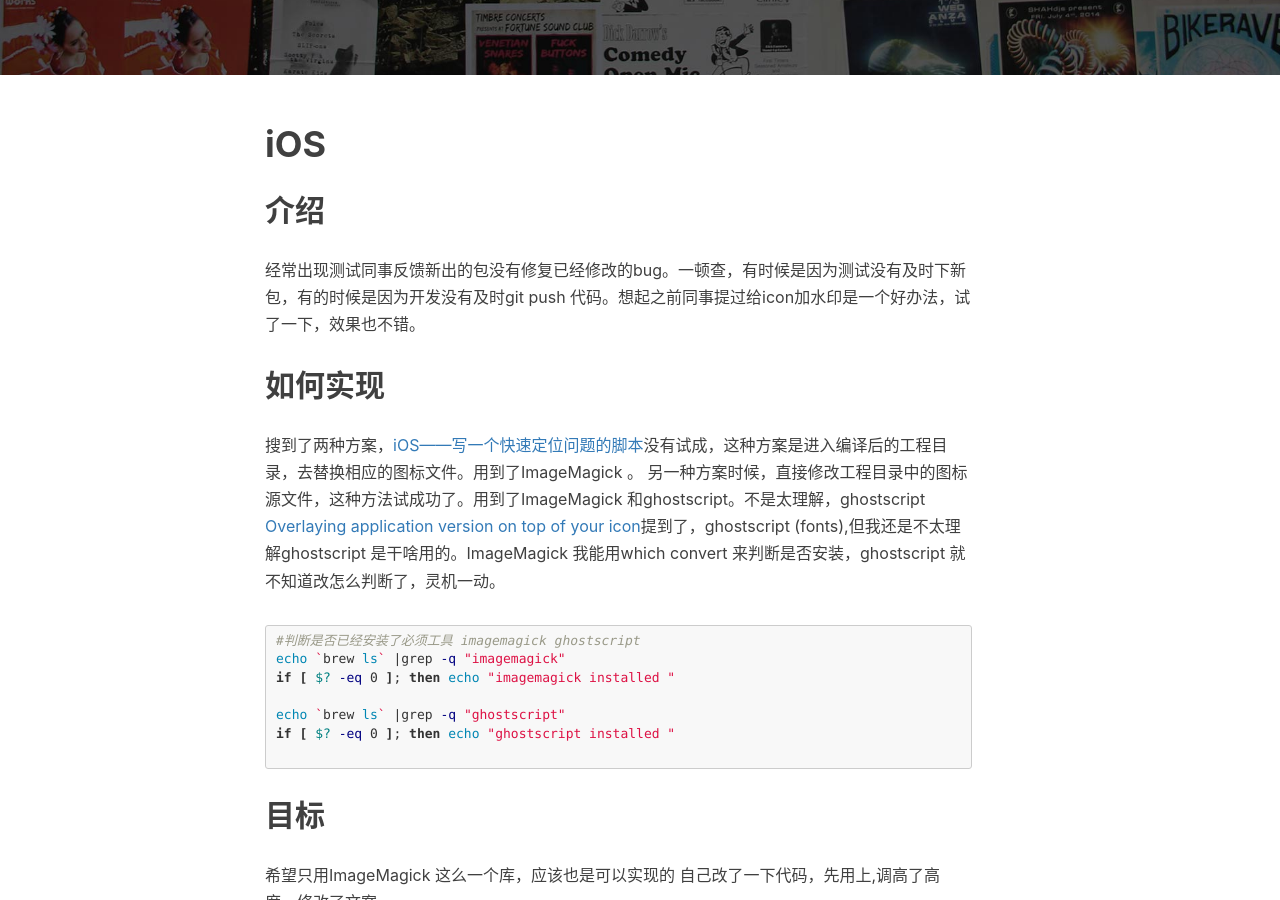
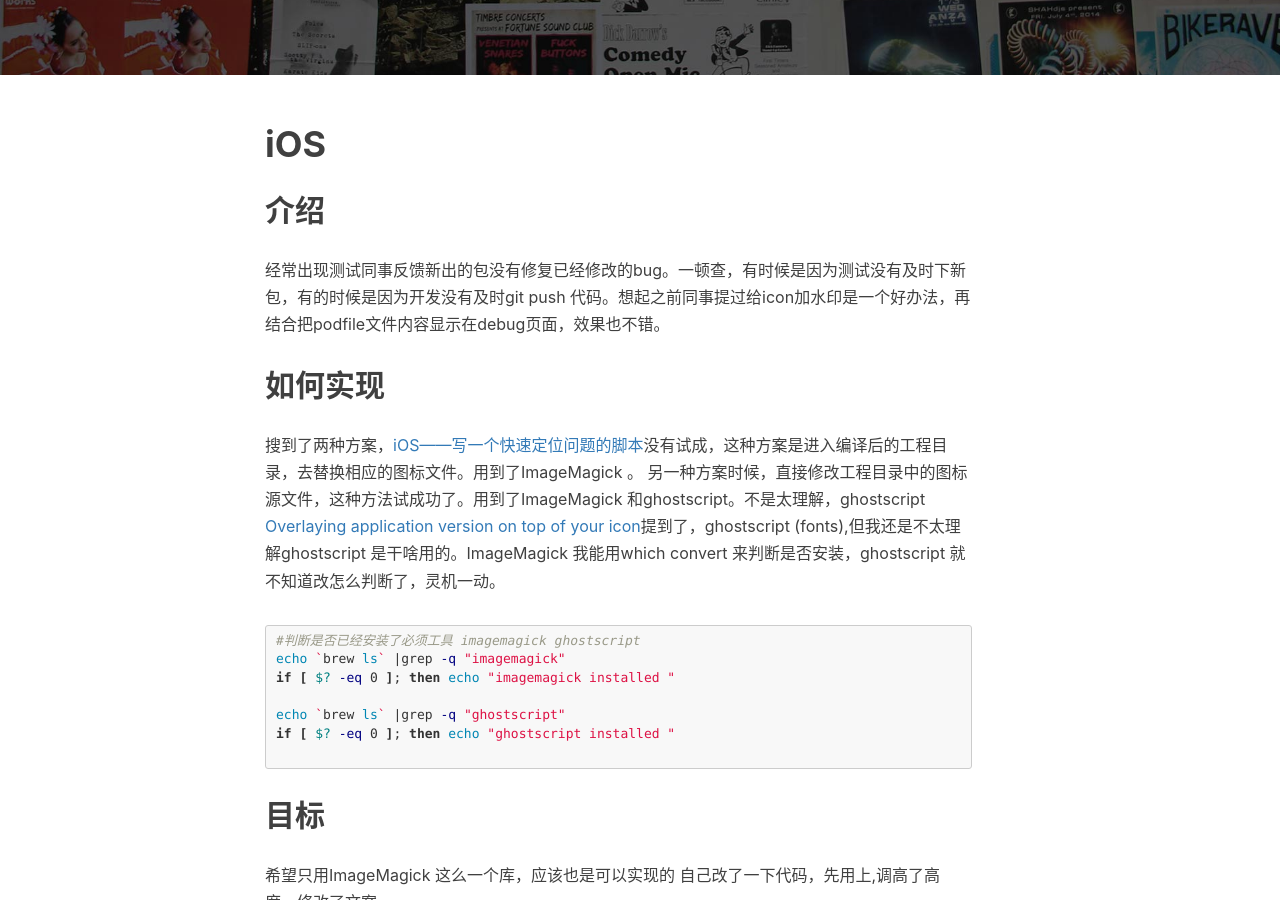
Before and after one commit to toolazytoname/toolazytoname.github.io, a Jekyll site: the page built from _posts/2018-10-03-iOS-Watermark-Icon.markdown, in a window 1280 px wide and 900 px high, scrolled down 382 px. Built offline with Jekyll 4.4.1, drawn with Linux system fonts in a browser that asks for light colours; nearby versions of some CDN libraries; comment, search, counter and statistics services are not loaded.

Commit message:
edit post

```diff
--- a/_posts/2018-10-03-iOS-Watermark-Icon.markdown
+++ b/_posts/2018-10-03-iOS-Watermark-Icon.markdown
@@ -13,7 +13,7 @@ tags:
 # iOS
 
 ## 介绍
-经常出现测试同事反馈新出的包没有修复已经修改的bug。一顿查，有时候是因为测试没有及时下新包，有的时候是因为开发没有及时git push 代码。想起之前同事提过给icon加水印是一个好办法，试了一下，效果也不错。
+经常出现测试同事反馈新出的包没有修复已经修改的bug。一顿查，有时候是因为测试没有及时下新包，有的时候是因为开发没有及时git push 代码。想起之前同事提过给icon加水印是一个好办法，再结合把podfile文件内容显示在debug页面，效果也不错。
 
 ## 如何实现
 搜到了两种方案，[iOS——写一个快速定位问题的脚本](http://zhoulingyu.com/2017/04/04/iOS——写一个快速定位问题的脚本/#more)没有试成，这种方案是进入编译后的工程目录，去替换相应的图标文件。用到了ImageMagick 。
@@ -91,6 +91,8 @@ brew install imagemagick
 exit 0;
 fi
 
+
+
 processIcon "icon-60@2x_base.png"
 processIcon "icon-60@3x_base.png"
 ~~~
```
